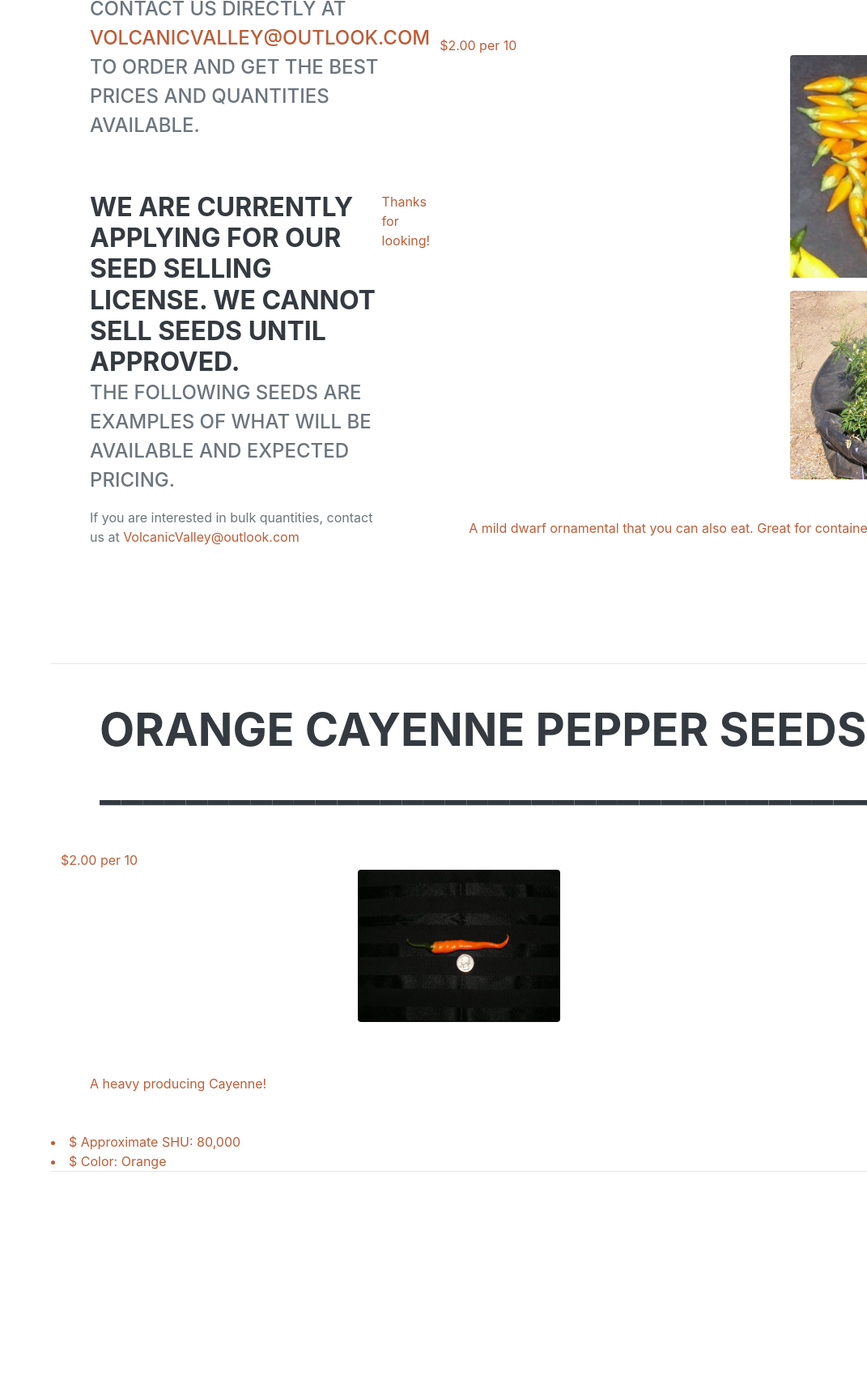
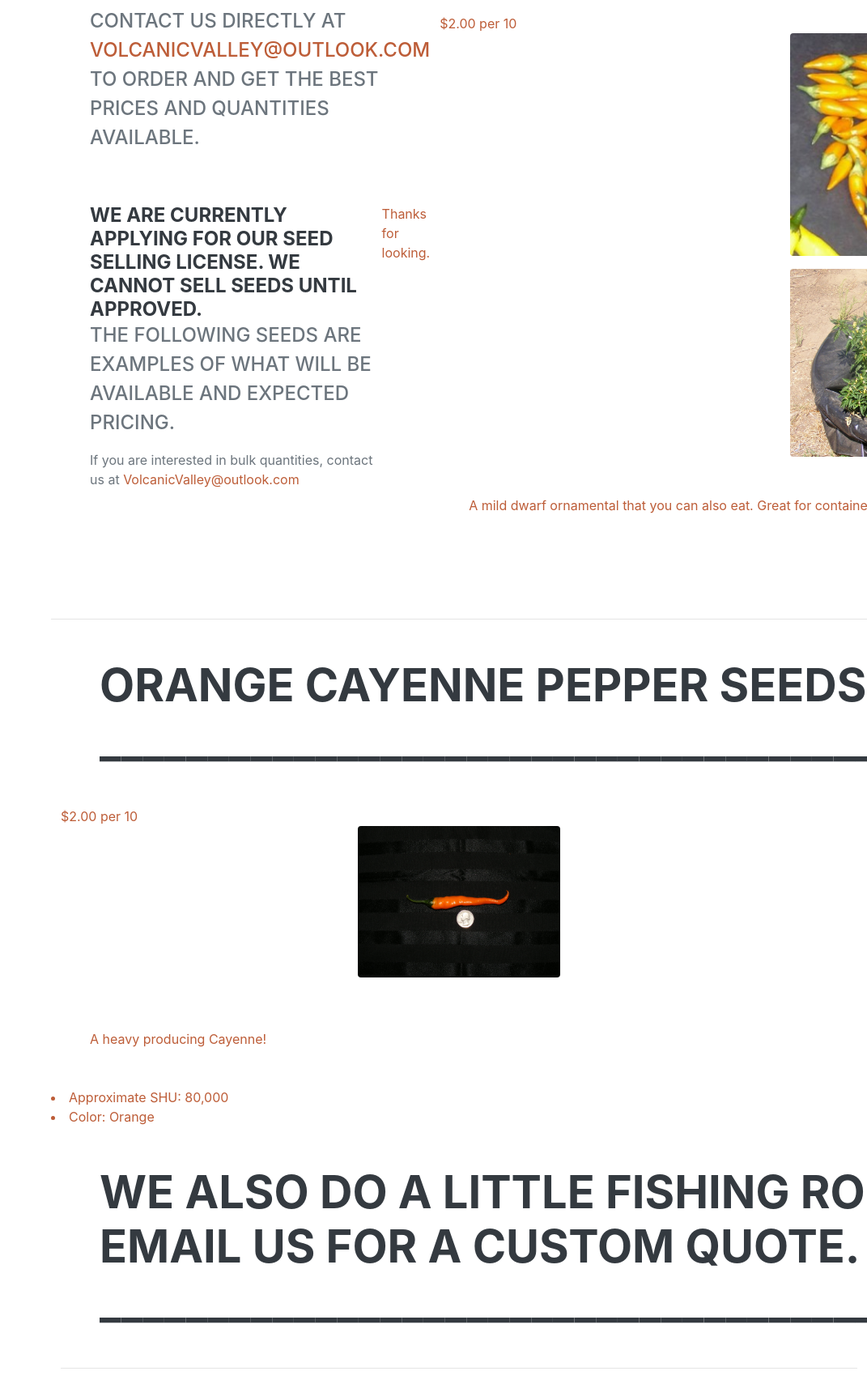
Before and after one commit to VolcanicValley/VolcanicValley.github.io, a plain HTML site: page index.htm in a window 1280 px wide. Shown: the part 1131-2840 px from the top of the page at 81% size, without its empty margins (209-1280 px from the left). Drawn offline with nearby package versions, Linux system fonts and the light colour scheme; a web font is replaced by a local one.

Commit message:
Update index.htm

```diff
--- a/index.htm
+++ b/index.htm
@@ -75,18 +75,15 @@
                             <div class="subheading mb-3">Contact us directly at <a href="mailto:VolcanicValley@outlook.com">VolcanicValley@outlook.com </a> to order and get the best prices and quantities available.</div>
                         </div>
                         </div>
-
-
                     <div class="d-flex flex-column flex-md-row justify-content-between mb-5">
                         <div class="flex-grow-1">
-                            <h3 class="mb-0">We are currently applying for our seed selling license.  We cannot sell seeds until approved.  </h3>
+                            <h4 class="mb-0">We are currently applying for our seed selling license.  We cannot sell seeds until approved.  </h3>
                             <div class="subheading mb-3">The following seeds are examples of what will be available and expected pricing.</div>
                             <p>If you are interested in bulk quantities, contact us at <a href="mailto:VolcanicValley@outlook.com">VolcanicValley@outlook.com</p>
                         </div>
-                        <div class="flex-shrink-0"><span class="text-primary">Thanks for looking!</span></div>
+                        <div class="flex-shrink-0"><span class="text-primary">Thanks for looking.</span></div>
                     </div>
-
-                      </div>
+                </div>
 
     <div class="container">
       <div class="product-item">
@@ -110,11 +107,11 @@
           </div>
            <li>
             <span class="fa-li"><i class="fab fa-usd text-warning"></i></span>
-              &dollar; Approximate SHU: 1,000
+              Approximate SHU: 1,000
          </li>
             <li>
             <span class="fa-li"><i class="fab fa-usd text-warning"></i></span>
-              &dollar; Color: Yellow/Orange
+             Color: Yellow/Orange
          </li>
                  </div>
             </section>
@@ -144,17 +141,32 @@
 
            <li>
             <span class="fa-li"><i class="fab fa-usd text-warning"></i></span>
-              &dollar; Approximate SHU: 80,000
+             Approximate SHU: 80,000
          </li>
             <li>
             <span class="fa-li"><i class="fab fa-usd text-warning"></i></span>
-              &dollar; Color: Orange
+            Color: Orange
          </li>
-
         </div>
 
 
-                </div>
+
+
+                  <div class="container">
+      <div class="product-item">
+        <div class="product-item-title d-flex">
+          <div class="bg-faded p-5 d-flex ml-auto rounded">
+            <h2 class="section-heading mb-0">
+              <span class="section-heading-upper">We also do a little fishing rod repair work.  Email us for a custom quote.</span>
+                <span class="section-heading-lower">  ___________________________________________________________</span>
+            </h2>
+          </div>
+
+
+
+
+
+       </div>
             </section>
             <hr class="m-0" />
 
```
